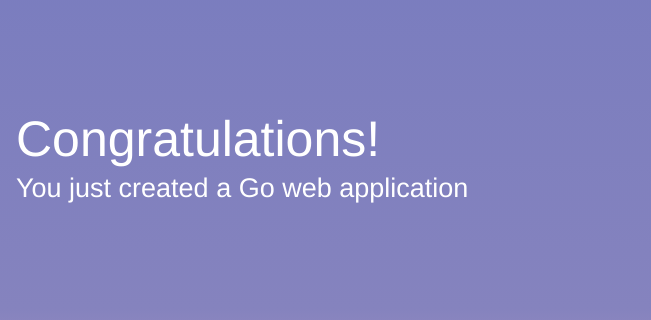
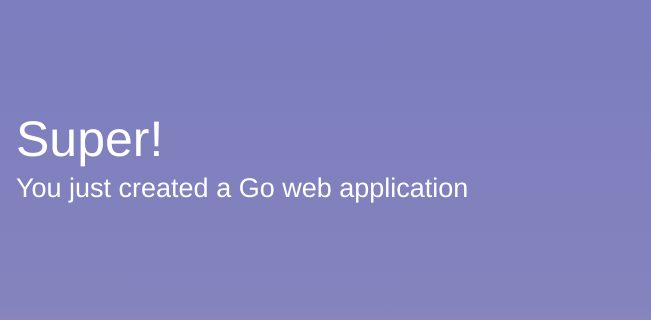
Before and after one commit to CAPeddle/Golang-First, a plain HTML site: page public/index.html in a window 1280 px wide. Shown: the part 171-491 px from the top of the page, 629-1280 px from the left. Drawn offline with Linux system fonts and the light colour scheme.

Commit message:
confirm changes

```diff
--- a/public/index.html
+++ b/public/index.html
@@ -58,7 +58,7 @@
         <div class="message">
             <a class="twitter-link" href="https://twitter.com/home/?status=I%20created%20a%20project%20with%20AWS%20CodeStar!%20%23AWS%20%23AWSCodeStar%20https%3A%2F%2Faws.amazon.com%2Fcodestar"><img src="assets/img/tweet.svg" /></a>
             <div class="text">
-                <h1>Congratulations!</h1>
+                <h1>Super!</h1>
                 <h2>You just created a Go web application</h2>
             </div>
         </div>
```
Also changed, not shown: 3 other files.
